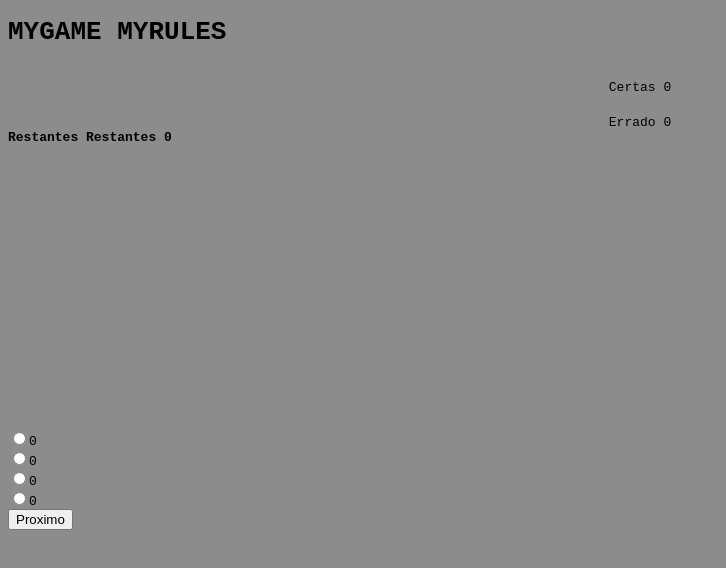
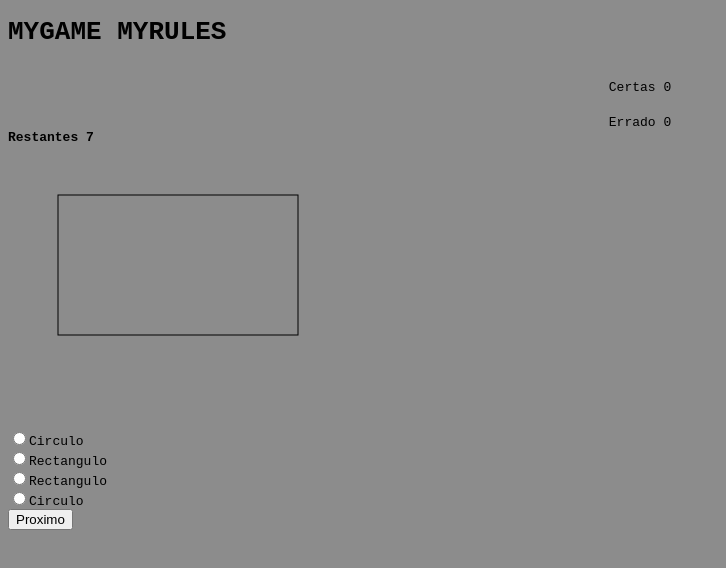
Before and after one commit to otireda/Figeometrica, a plain HTML site: page index.html in a window 1280 px wide. Shown: the whole page, without its empty margins (0-726 px from the left). Drawn offline with Linux system fonts and the light colour scheme.

Commit message:
Update index.html

```diff
--- a/index.html
+++ b/index.html
@@ -3,7 +3,7 @@
 	<head>
 		<meta charset="UTF-8" >
 		<title>MyGame MyRule</title>
-		<link href="css/myStyles.css" rel="stylesheet" >
+		<link href="myStyles.css" rel="stylesheet" >
 		<style>
 			body{
 				background-color: rgba(64,64,64,0.6);
@@ -38,5 +38,5 @@
 			</div>
 		</div>
 	</body>
-	<script src="js/myScripts.js" ></script>
+	<script src="myScripts.js" ></script>
 </html>
```
